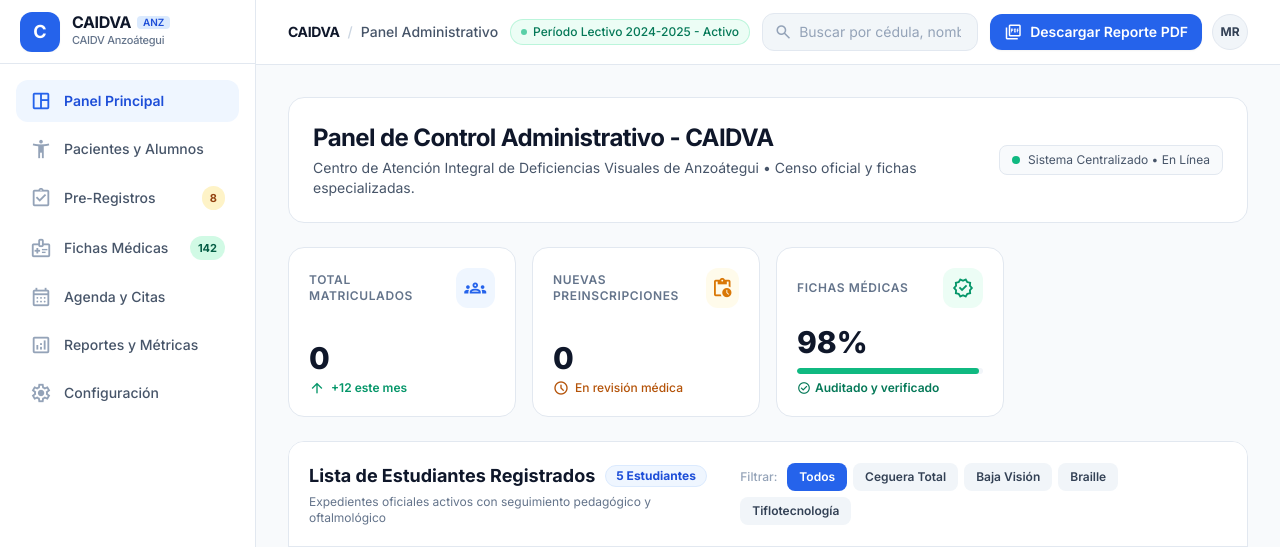
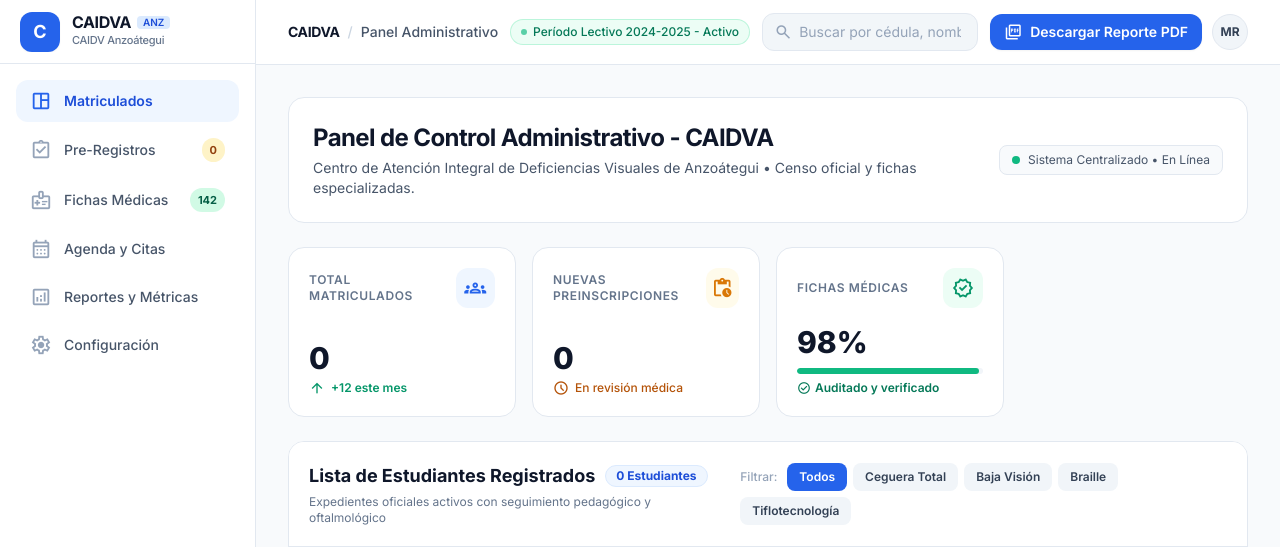
Before and after one commit to Sr-Anders/proyecto_caidva, a Flask app: page /dashboard in a window 1280 px wide. Shown: the top 547 px of the page. Run offline with Flask 3, Linux system fonts and the light colour scheme; the visitor is signed in with stand-in values (Sample User, id 1); data that the repository does not hold is empty; some libraries are stand-ins or nearby versions.

Commit message:
Actualizacion con las cantidades del preregistro

```diff
--- a/Proyecto_CAIDVA_ Portal_Web/templates/dashboard.html
+++ b/Proyecto_CAIDVA_ Portal_Web/templates/dashboard.html
@@ -74,18 +74,15 @@
 
     <!-- Navigation List -->
     <div class="flex-1 overflow-y-auto p-4 space-y-1.5">
-      <a class="flex items-center gap-3 px-3.5 py-2.5 rounded-xl bg-blue-50 text-blue-700 font-semibold text-sm transition-all" href="#">
+      <a class="flex items-center gap-3 px-3.5 py-2.5 rounded-xl bg-blue-50 text-blue-700 font-semibold text-sm transition-all" href="{{ url_for('dashboard') }}">
         <span class="material-symbols-outlined text-[22px] text-blue-600">space_dashboard</span>
-        <span class="truncate">Panel Principal</span>
+        <span class="truncate">Matriculados</span>
       </a>
-      <a class="flex items-center gap-3 px-3.5 py-2.5 rounded-xl text-slate-600 hover:text-slate-900 hover:bg-slate-100 font-medium text-sm transition-colors group" href="#">
-        <span class="material-symbols-outlined text-[22px] text-slate-400 group-hover:text-slate-600">accessibility_new</span>
-        <span class="truncate">Pacientes y Alumnos</span>
-      </a>
+
       <a class="flex items-center gap-3 px-3.5 py-2.5 rounded-xl text-slate-600 hover:text-slate-900 hover:bg-slate-100 font-medium text-sm transition-colors group" href="{{ url_for('pre_registros') }}">
         <span class="material-symbols-outlined text-[22px] text-slate-400 group-hover:text-slate-600">assignment_turned_in</span>
         <span class="truncate">Pre-Registros</span>
-        <span class="ml-auto bg-amber-100 text-amber-800 text-[11px] px-2 py-0.5 rounded-full font-bold">8</span>
+        <span class="ml-auto bg-amber-100 text-amber-800 text-[11px] px-2 py-0.5 rounded-full font-bold">{{ total_pendientes }}</span>
       </a>
       <a class="flex items-center gap-3 px-3.5 py-2.5 rounded-xl text-slate-600 hover:text-slate-900 hover:bg-slate-100 font-medium text-sm transition-colors group" href="#">
         <span class="material-symbols-outlined text-[22px] text-slate-400 group-hover:text-slate-600">medical_information</span>
@@ -201,7 +198,7 @@
       <!-- Metric KPI Cards -->
       <div class="grid grid-cols-1 sm:grid-cols-2 lg:grid-cols-4 gap-4">
         <!-- Metric 1: Total Matriculados -->
-        <div class="bg-white p-5 rounded-2xl border border-slate-200 shadow-xs flex flex-col justify-between hover:border-slate-300 transition-colors">
+        <a href="{{ url_for('dashboard') }}" class="bg-white p-5 rounded-2xl border border-slate-200 shadow-xs flex flex-col justify-between hover:border-slate-300 transition-colors">
           <div class="flex items-center justify-between">
             <span class="text-xs font-semibold uppercase tracking-wider text-slate-500">Total Matriculados</span>
             <div class="w-10 h-10 rounded-xl bg-blue-50 text-blue-600 flex items-center justify-center">
@@ -215,10 +212,10 @@
               <span>+12 este mes</span>
             </div>
           </div>
-        </div>
+        </a>
 
         <!-- Metric 2: Nuevas Preinscripciones -->
-        <div class="bg-white p-5 rounded-2xl border border-slate-200 shadow-xs flex flex-col justify-between hover:border-slate-300 transition-colors">
+        <a href="{{ url_for('pre_registros') }}" class="bg-white p-5 rounded-2xl border border-slate-200 shadow-xs flex flex-col justify-between hover:border-slate-300 transition-colors">
           <div class="flex items-center justify-between">
             <span class="text-xs font-semibold uppercase tracking-wider text-slate-500">Nuevas Preinscripciones</span>
             <div class="w-10 h-10 rounded-xl bg-amber-50 text-amber-600 flex items-center justify-center">
@@ -232,7 +229,7 @@
               <span>En revisión médica</span>
             </div>
           </div>
-        </div>
+        </a>
 
         <!-- Metric 3: Fichas Médicas -->
         <div class="bg-white p-5 rounded-2xl border border-slate-200 shadow-xs flex flex-col justify-between hover:border-slate-300 transition-colors">
@@ -264,7 +261,7 @@
             <div class="flex items-center gap-2.5">
               <h2 class="text-lg font-bold text-slate-900">Lista de Estudiantes Registrados</h2>
               <span class="px-2.5 py-0.5 rounded-full bg-blue-50 text-blue-700 text-xs font-bold border border-blue-100" id="record-count">
-                5 Estudiantes
+                {{ total_matriculados }} Estudiantes
               </span>
             </div>
             <p class="text-xs text-slate-500 mt-1">Expedientes oficiales activos con seguimiento pedagógico y oftalmológico</p>
```
Also changed, not shown: Proyecto_CAIDVA_ Portal_Web/templates/pre_registros.html (+9 -12 lines).
